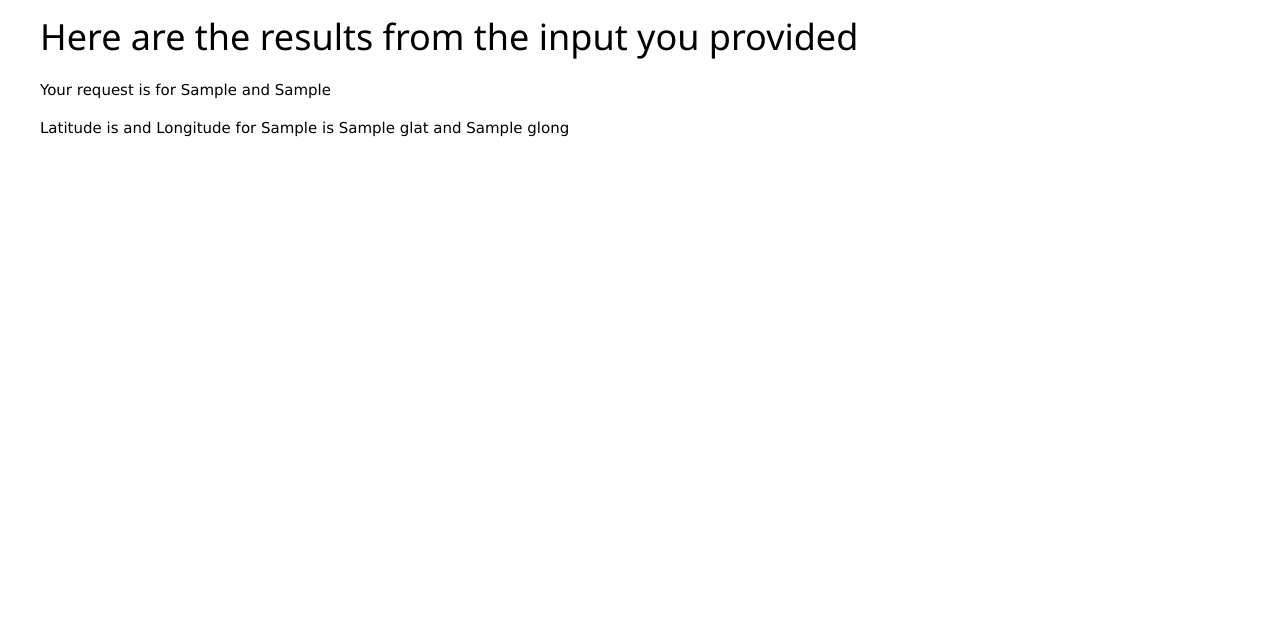
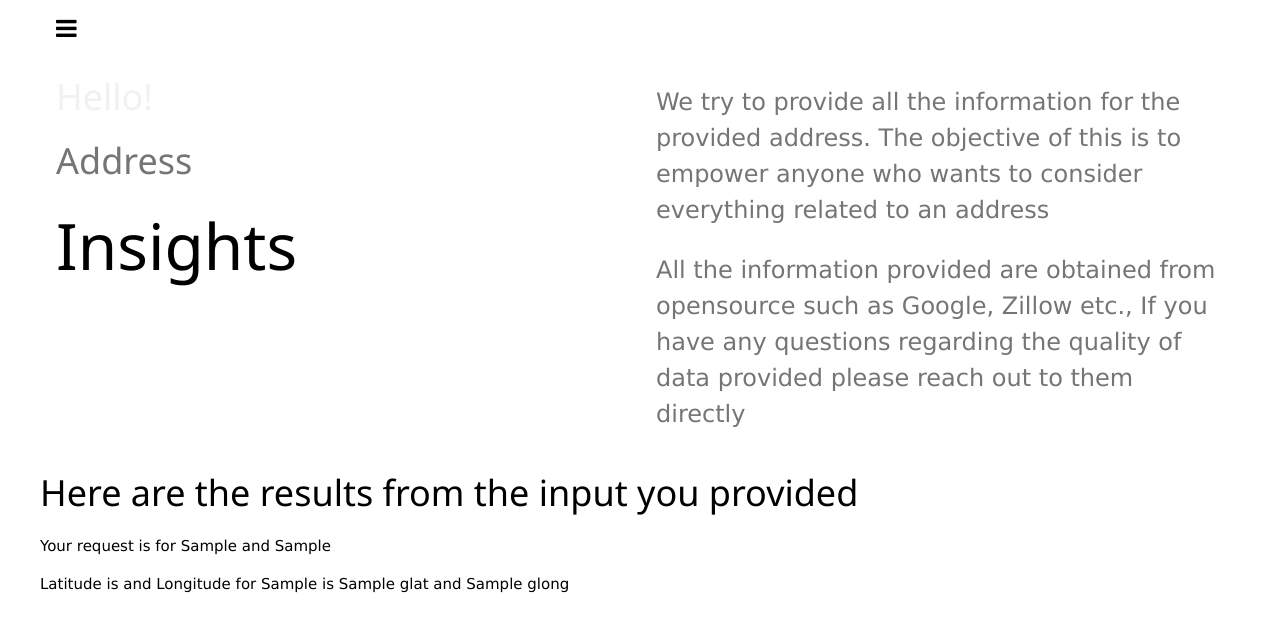
Before and after one commit to DLtech456/MapIT, a Flask app: template src/templates/mappic.html in a window 1280 px wide. Shown: the top 632 px of the page. Run offline with Flask 2, Linux system fonts and the light colour scheme; the template is opened without the code that fills it: most values are stand-ins (such as "Sample title", 1, 10 or a date in 2020).

Commit message:
update to mappic.html

```diff
--- a/src/templates/mappic.html
+++ b/src/templates/mappic.html
@@ -1,5 +1,25 @@
 {% extends "base.html" %}
 {% block content %}
+
+
+<div class="w3-panel">
+  <i class="w3-xlarge fa fa-bars"></i>
+</div>
+<!-- First Grid: Logo & About -->
+<div class="w3-row">
+<div class="w3-half w3-container">
+  <h1 class="w3-xxlarge w3-text-light-grey">Hello!</h1>
+  <h1 class="w3-xxlarge w3-text-grey">Address</h1>
+  <h1 class="w3-jumbo">Insights</h1>
+</div>
+<div class="w3-half w3-container w3-xlarge w3-text-grey">
+  <p class="">We try to provide all the information for
+    the provided address. The objective of this is to empower
+    anyone who wants to consider everything related to an address</p>
+  <p>All the information provided are obtained from opensource such as Google, Zillow etc., If you have any questions regarding the quality of data provided please reach out to them directly</p>
+</div>
+</div>
+
     <h1>Here are the results from the input you provided</h1>
     <p></p>
     <p> Your request is for {{ stcty1 }} and {{ stcty2 }} </p>
```
